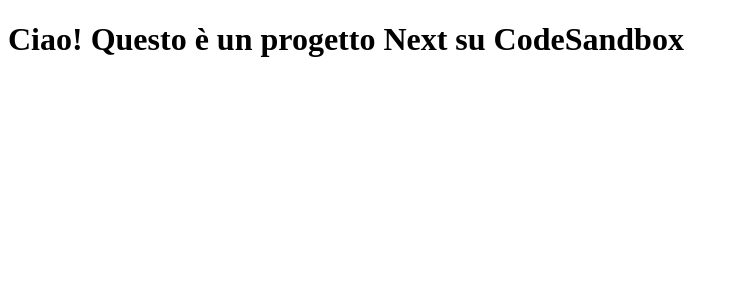
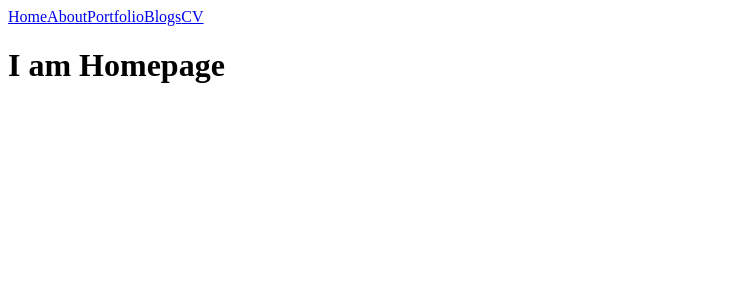
Before and after one commit to JardiinWD/next-portfolio, a Next.js app: page / in a window 1280 px wide. Shown: the top 300 px of the page, without its empty margins (0-739 px from the left). Built offline with nearby package versions, Linux system fonts and the light colour scheme.

Commit message:
[86] Created Pages and header

```diff
--- /dev/null
+++ b/components/shared/Header.js
@@ -0,0 +1,16 @@
+import { useState, useEffect } from "react";
+import Link from "next/link";
+
+const Header = () => {
+  return (
+    <>
+      <Link href="/">Home</Link>
+      <Link href="/about">About</Link>
+      <Link href="/portfolios">Portfolio</Link>
+      <Link href="/blogs">Blogs</Link>
+      <Link href="/cv">CV</Link>
+    </>
+  );
+};
+
+export default Header;
--- a/pages/index.js
+++ b/pages/index.js
@@ -1,5 +1,11 @@
-import Head from "next/head";
+import Header from "../components/shared/Header";
+import { useState, useEffect } from "react";
 
 export default function Home() {
-  return <h1>Ciao! Questo è un progetto Next su CodeSandbox</h1>;
+  return (
+    <>
+      <Header />
+      <h1>I am Homepage</h1>
+    </>
+  );
 }
```
Also changed, not shown: pages/about.js (added, +13 -0 lines), pages/blogs.js (added, +13 -0 lines), pages/cv.js (added, +13 -0 lines), pages/portfolios.js (added, +13 -0 lines), 1 other file (tests, documents, lock files or other folders).
